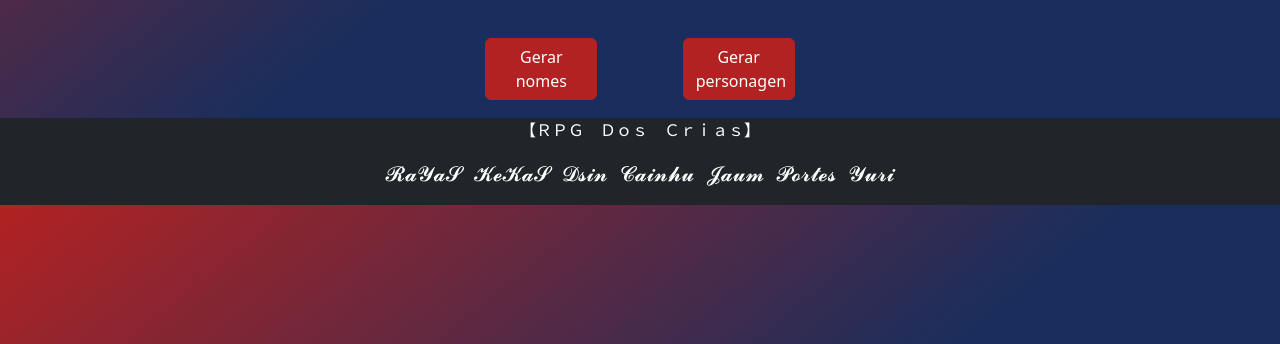
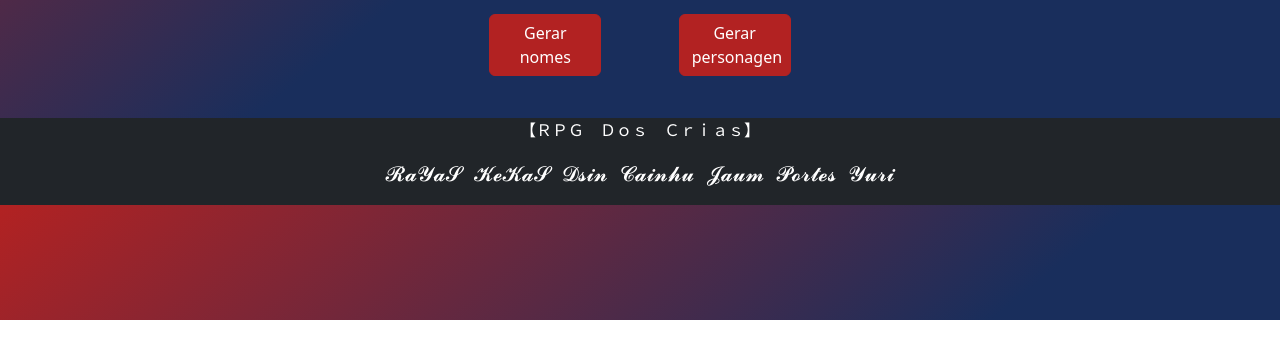
Before and after one commit to RRaYaSS/RpgDosCrias, a plain HTML site: page index.html in a window 1280 px wide. Both pictures are taken after a click on the picture 702 px from the left and 339 px from the top of the page. Shown: the part 595-939 px from the top of the page. After the commit the page ends 915 px from the top, so only its background shows below. Drawn offline with nearby package versions, Linux system fonts and the light colour scheme.

Commit message:
Update index.html

```diff
--- a/index.html
+++ b/index.html
@@ -35,7 +35,7 @@
     </div>
     </div>
 
-    <div class="container contBtn d-flex justify-content-evenly align-items-center p-0 m-0">
+    <div class="container contBtn d-flex justify-content-evenly align-items-center mb-5">
         <a href="views/gerarNome.html" class="btn btn-danger">Gerar nomes</a>
         <a href="views/gerarPersonagem.html" class="btn btn-danger">Gerar personagen</a>
     </div>
```
